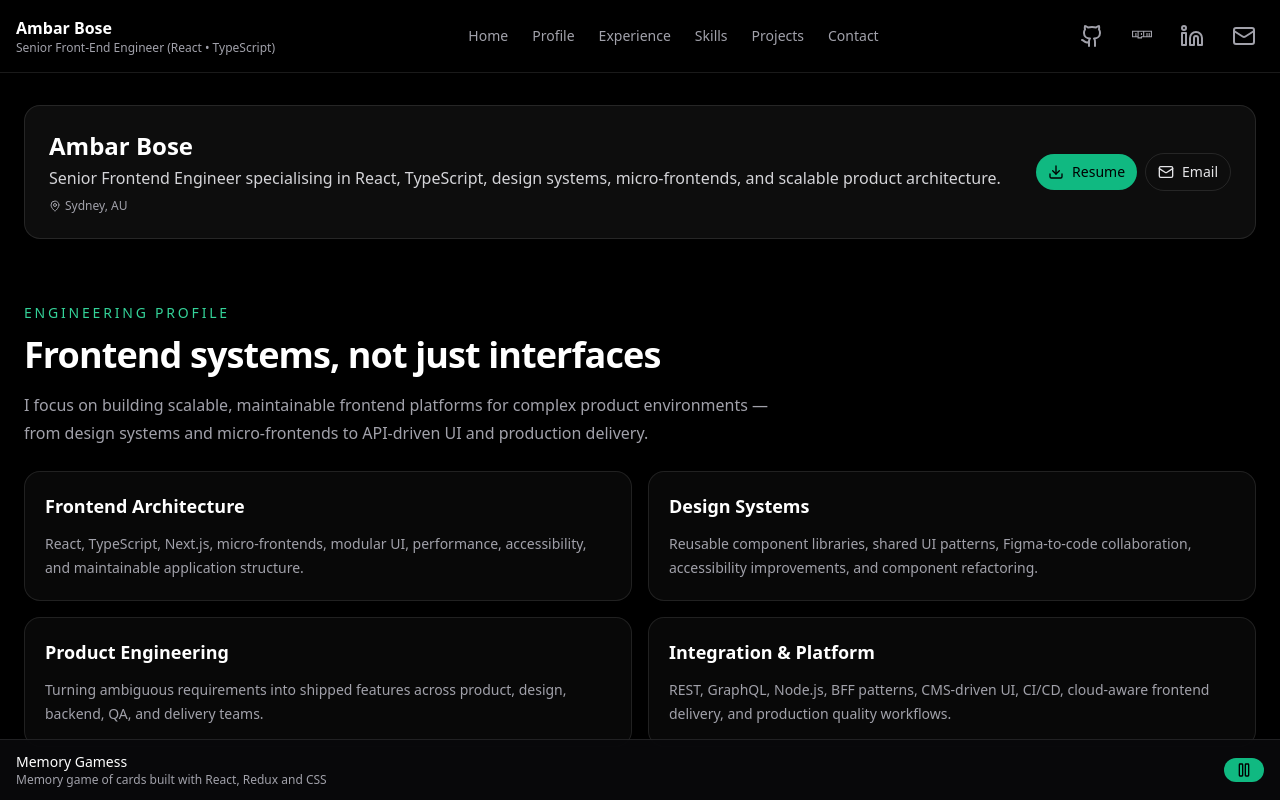
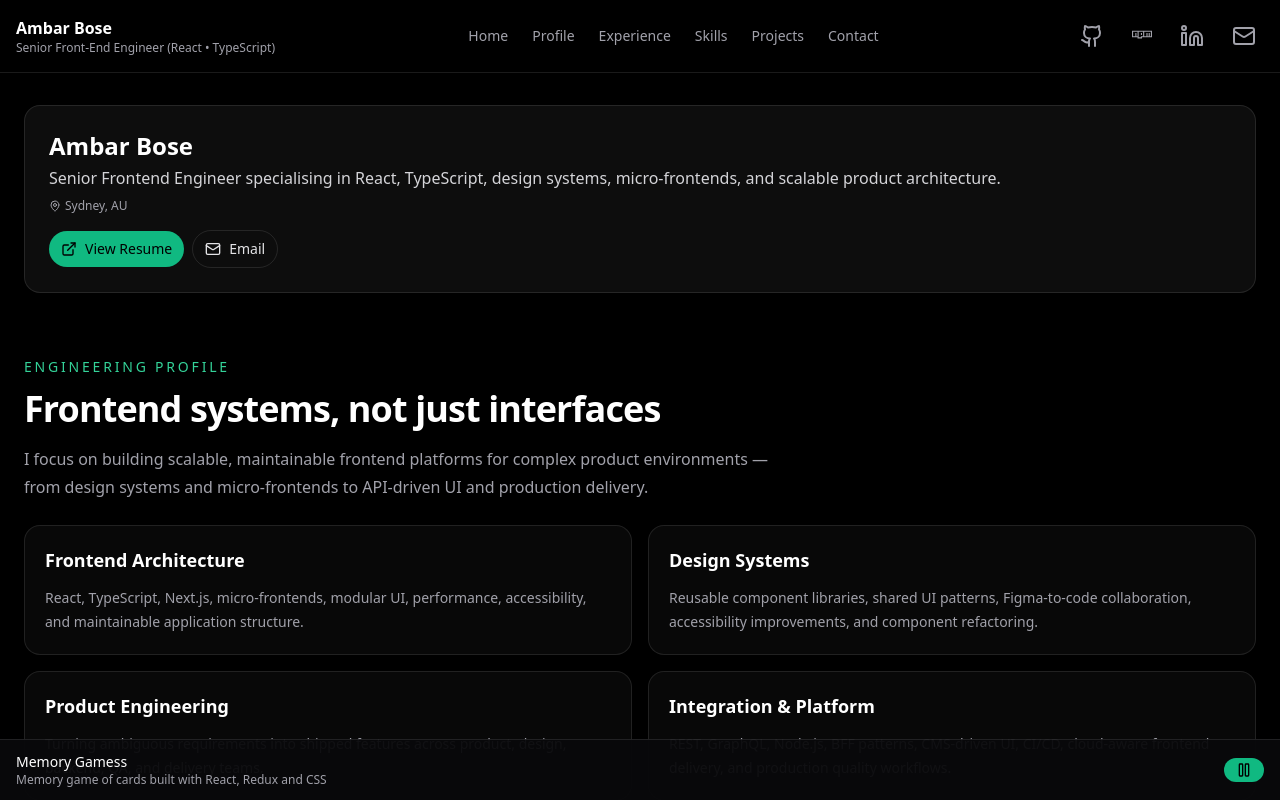
Before and after one commit to ambarbs/spotify-portfolio, a React (Vite) app: page / in a window 1280 px wide. Shown: the top 800 px of the page. Built offline with nearby package versions, Linux system fonts and the light colour scheme; no server answers.

Commit message:
choer: Update resume CTA to open hosted CV

```diff
--- a/public/portfolio.json
+++ b/public/portfolio.json
@@ -4,7 +4,7 @@
     "title": "Senior Front-End Engineer (React • TypeScript)",
     "location": "Sydney, AU",
     "summary": "Senior Frontend Engineer specialising in React, TypeScript, design systems, micro-frontends, and scalable product architecture.",
-    "resumeUrl": "https://ambarbs.github.io/my-resume/",
+    "resumeUrl": "https://drive.google.com/file/d/1K7A5SvC-q55fNtamJSV0J7eF2ETpx3oO/view?usp=sharing",
     "email": "ambar.bs@gmail.com",
     "github": "https://github.com/ambarbs",
     "linkedin": "https://www.linkedin.com/in/ambarbose/"
--- a/src/components/home/Hero.tsx
+++ b/src/components/home/Hero.tsx
@@ -1,5 +1,5 @@
-import { Download, Mail, MapPin } from "lucide-react";
-import type { Profile } from "../../types";
+import { ExternalLink, Mail, MapPin } from 'lucide-react';
+import type { Profile } from '../../types';
 
 export default function Hero({ profile }: { profile: Profile }) {
   return (
@@ -13,13 +13,17 @@ export default function Hero({ profile }: { profile: Profile }) {
               <MapPin className="h-3 w-3" /> {profile.location}
             </p>
           </div>
+
           <div className="flex items-center gap-2">
             <a
               href={profile.resumeUrl}
+              target="_blank"
+              rel="noreferrer"
               className="inline-flex items-center gap-2 text-sm px-3 py-2 rounded-full bg-emerald-500 text-black hover:bg-emerald-400"
             >
-              <Download className="h-4 w-4" /> Resume
+              <ExternalLink className="h-4 w-4" /> View Resume
             </a>
+
             <a
               href={`mailto:${profile.email}`}
               className="inline-flex items-center gap-2 text-sm px-3 py-2 rounded-full border border-white/10 hover:bg-white/10"
```
